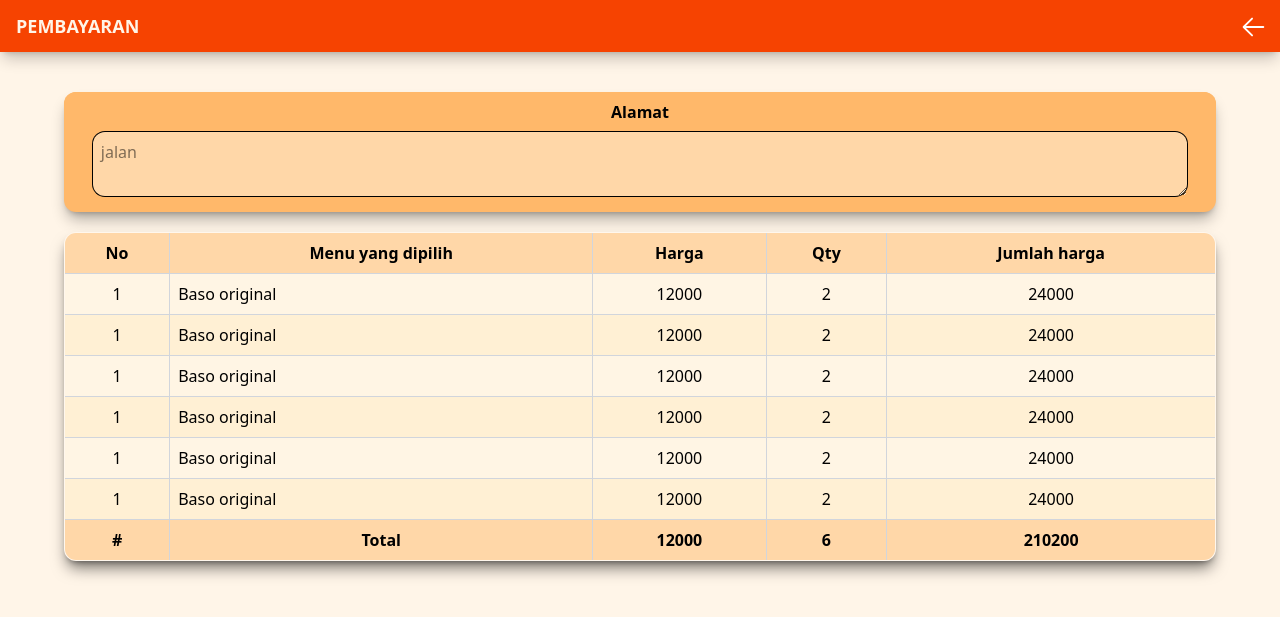
After one commit to virddd/virdshop, a PHP site: page /pages/payment.html in a window 1280 px wide. The commit adds this page. Shown: the top 617 px of the page. Run offline with PHP 8.4, Linux system fonts and the light colour scheme; some libraries are stand-ins or nearby versions.

Commit message:
membuat tampilan halaman pembayaran

```diff
--- a/index.php
+++ b/index.php
@@ -51,6 +51,7 @@
             <div class="absolute group right-0 top-0 m-3 cursor-pointer">
                 <p class="absolute group-hover:text-[#ffeb15] transform translate-y-[2.4px] translate-x-[8.7px] font-semibold text-xs scale-75 text-white  transition-all duration-300 ease-in-out"><?php if(isset($_SESSION['id_user']) != null){if(isset($_SESSION['data_keranjang']) != null && ($_SESSION['data_keranjang']) != 0){echo $_SESSION['data_keranjang'];}} ?></p>
                 <a href="pages/cart.php">
+                    <div class="bg-yellow-400 h-2 w-2 rounded-full absolute -top-0.5 -left-0.5 z-50 animate-ping <?php if(isset($_SESSION['data_keranjang']) == null){ echo 'hidden';} ?>"></div>
                     <svg class="scale-115 saturate-0 brightness-110 group-hover:saturate-100 group-hover:brightness-95 transition-all duration-300 ease-in-out" width="30px" height="30px" viewBox="0 0 24.00 24.00" fill="none" xmlns="http://www.w3.org/2000/svg" stroke="#f7f700">
                         <g id="SVGRepo_bgCarrier" stroke-width="0"/>
                         <g id="SVGRepo_tracerCarrier" stroke-linecap="round" stroke-linejoin="round"/>
--- a/pages/kelola.php
+++ b/pages/kelola.php
@@ -63,14 +63,14 @@
             <form class="flex gap-y-8 flex-col items-center justify-center m-2" action="../service/proses.php" method="POST" id="edit_produk" enctype="multipart/form-data">
                 <input type="hidden" name="id_produk" value="<?php echo $id_produk ?>"/>
                 <input required class="bg-[#fff5e8] px-4 py-2 rounded-2xl w-3xs sm:w-xs md:w-sm lg:w-sm xl:w-sm transition-all duration-300 ease-in-out" type="text" name="nama_produk" id="nama_produk" value="<?php echo $nama_produk; ?>" placeholder="Nama produk">
-                <select class="group cursor-pointer bg-[#fff5e8] px-4 py-2 rounded-2xl w-3xs sm:w-xs md:w-sm lg:w-sm xl:w-sm transition-all duration-300 ease-in-out" name="kategori_produk" id="kategori"required>
+                <select class="appearance-none group cursor-pointer bg-[#fff5e8] px-4 py-2 rounded-2xl w-3xs sm:w-xs md:w-sm lg:w-sm xl:w-sm transition-all duration-300 ease-in-out" name="kategori_produk" id="kategori"required>
                     <!-- <option value="" disabled selected hidden>Pilih kategori...</option>     -->
                     <option class="group-cursor-pointer" value="mie" <?php if($kategori_produk == 'mie'){echo "selected";} ?>>Mie</option>
                     <option class="group-cursor-pointer" value="baso" <?php if($kategori_produk == 'baso'){echo "selected";} ?>>Baso</option>
                     <option class="group-cursor-pointer" value="minuman" <?php if($kategori_produk == 'minuman'){echo "selected";} ?>>Minuman</option>
                 </select>
                 <input required class="bg-[#fff5e8] px-4 py-2 rounded-2xl w-3xs sm:w-xs md:w-sm lg:w-sm xl:w-sm transition-all duration-300 ease-in-out" type="number" name="harga_produk" id="harga_produk" value="<?php echo $harga_produk; ?>" placeholder="Harga">
-                <input <?php if(!isset($_GET['ubah'])){echo 'required';}?> class="bg-[#fff5e8] px-4 py-2 rounded-2xl w-3xs sm:w-xs md:w-sm lg:w-sm xl:w-sm transition-all duration-300 ease-in-out cursor-pointer" type="file" accept="image/*" name="gambar_produk" id="gambar_produk" placeholder="gambar">
+                <input <?php if(!isset($_GET['ubah'])){echo 'required';}?> value="tes" class="bg-[#fff5e8] px-4 py-2 rounded-2xl w-3xs sm:w-xs md:w-sm lg:w-sm xl:w-sm transition-all duration-300 ease-in-out cursor-pointer" type="file" accept="image/*" name="gambar_produk" id="gambar_produk" placeholder="gambar">
                 <?php if(isset($_GET['ubah'])){ ?>
                     <button class="save-button bg-[#fff5e8] py-2 px-14 rounded-2xl cursor-pointer hover:bg-[#d6c3ab] focus:bg-[#d6c3ab] active:bg-[#d6c3ab] transition-all duration-300" type="submit" name="aksi" value="edit" id="buttonSimpan">Simpan</button>
                 <?php } else { ?>
--- /dev/null
+++ b/pages/payment.html
@@ -0,0 +1,106 @@
+<!DOCTYPE html>
+<html lang="en">
+<head>
+    <meta charset="UTF-8">
+    <meta name="viewport" content="width=device-width, initial-scale=1.0">
+    <title>V-Store</title>
+    <link rel="stylesheet" href="src/style.css">
+    <link rel="shortcut icon" href="../assets/img/icon/favicon.ico" type="ico/x-icon">
+    <script src="https://cdn.jsdelivr.net/npm/@tailwindcss/browser@4"></script>
+    <script src="https://cdn.jsdelivr.net/npm/sweetalert2@11"></script>
+</head>
+<body class="bg-[#fff5e8]">
+    <nav class="sticky top-0 shadow-lg/20 z-10">
+        <div class="relative h-13 w-full bg-[#f64301]">
+            <div class="flex items-center h-full mx-4">
+                <h1 class="text-[#fff5e8] font-bold text-lg">PEMBAYARAN</h1>
+            </div>
+            <div class="absolute right-0 top-0 m-3">
+                <a href="cart.php">
+                    <svg class="brightness-100 hover:brightness-80 transition-all duration-300 ease-in-out cursor-pointer" width="30px" height="30px" viewBox="0 0 1024 1024" xmlns="http://www.w3.org/2000/svg"><path fill="#ffffff" d="M224 480h640a32 32 0 1 1 0 64H224a32 32 0 0 1 0-64z"/><path fill="#ffffff" d="m237.248 512 265.408 265.344a32 32 0 0 1-45.312 45.312l-288-288a32 32 0 0 1 0-45.312l288-288a32 32 0 1 1 45.312 45.312L237.248 512z"/></svg>
+                </a>
+            </div>
+        </div>
+    </nav>
+
+
+    <main>
+        <div class="w-full flex flex-col items-center justify-center">
+            <section class="w-[90vw] h-auto shadow-lg/30  rounded-xl overflow-hidden bg-orange-300 mt-10">
+                <div class=" flex flex-col justify-center items-center">
+                    <h1 class="text-center w-full bg-orange-300 font-semibold py-2">Alamat</h1>
+                    <textarea class="p-2 w-[95%] bg-orange-200 rounded-xl ring-1 mb-4" name="alamat" id="alamat" placeholder="jalan"></textarea>
+                </div>
+            </section>
+            <table class="rounded-xl shadow-lg/50 overflow-hidden bg-orange-50 border-collapse border border-[#000000] table-auto w-[90vw] my-5">
+                <thead>
+                    <tr class="bg-orange-200">
+                        <th class="border p-2 border-gray-300 ">No</th>
+                        <th class="border p-2 border-gray-300 ">Menu yang dipilih </th>
+                        <th class="border p-2 border-gray-300 ">Harga</th>
+                        <th class="border p-2 border-gray-300 ">Qty</th>
+                        <th class="border p-2 border-gray-300 ">Jumlah harga</th>
+                    </tr>
+                </thead>
+                <tbody>
+
+                    <tr class="odd:bg-[#fff5e4] even:bg-[#fff0d4] text-center">
+                        <td class="border p-2 border-gray-300 ">1</td>
+                        <td class="border p-2 border-gray-300 text-left">Baso original</td>
+                        <td class="border p-2 border-gray-300 ">12000</td>
+                        <td class="border p-2 border-gray-300 ">2</td>
+                        <td class="border p-2 border-gray-300 ">24000</td>
+                    </tr>
+                    <tr class="odd:bg-[#fff5e4] even:bg-[#fff0d4] text-center">
+                        <td class="border p-2 border-gray-300 ">1</td>
+                        <td class="border p-2 border-gray-300 text-left">Baso original</td>
+                        <td class="border p-2 border-gray-300 ">12000</td>
+                        <td class="border p-2 border-gray-300 ">2</td>
+                        <td class="border p-2 border-gray-300 ">24000</td>
+                    </tr>
+                    <tr class="odd:bg-[#fff5e4] even:bg-[#fff0d4] text-center">
+                        <td class="border p-2 border-gray-300 ">1</td>
+                        <td class="border p-2 border-gray-300 text-left">Baso original</td>
+                        <td class="border p-2 border-gray-300 ">12000</td>
+                        <td class="border p-2 border-gray-300 ">2</td>
+                        <td class="border p-2 border-gray-300 ">24000</td>
+                    </tr>
+                    <tr class="odd:bg-[#fff5e4] even:bg-[#fff0d4] text-center">
+                        <td class="border p-2 border-gray-300 ">1</td>
+                        <td class="border p-2 border-gray-300 text-left">Baso original</td>
+                        <td class="border p-2 border-gray-300 ">12000</td>
+                        <td class="border p-2 border-gray-300 ">2</td>
+                        <td class="border p-2 border-gray-300 ">24000</td>
+                    </tr>
+                    <tr class="odd:bg-[#fff5e4] even:bg-[#fff0d4] text-center">
+                        <td class="border p-2 border-gray-300 ">1</td>
+                        <td class="border p-2 border-gray-300 text-left">Baso original</td>
+                        <td class="border p-2 border-gray-300 ">12000</td>
+                        <td class="border p-2 border-gray-300 ">2</td>
+                        <td class="border p-2 border-gray-300 ">24000</td>
+                    </tr>
+                    <tr class="odd:bg-[#fff5e4] even:bg-[#fff0d4] text-center">
+                        <td class="border p-2 border-gray-300 ">1</td>
+                        <td class="border p-2 border-gray-300 text-left">Baso original</td>
+                        <td class="border p-2 border-gray-300 ">12000</td>
+                        <td class="border p-2 border-gray-300 ">2</td>
+                        <td class="border p-2 border-gray-300 ">24000</td>
+                    </tr>
+
+
+                </tbody>
+                <tfoot>
+                    <tr class="bg-orange-200">
+                        <th class="border p-2 border-gray-300 ">#</th>
+                        <th class="border p-2 border-gray-300 ">Total</th>
+                        <th class="border p-2 border-gray-300 ">12000</th>
+                        <th class="border p-2 border-gray-300 ">6</th>
+                        <th class="border p-2 border-gray-300 ">210200</th>
+                    </tr>
+                </tfoot>
+            </div>
+        </main>
+
+        <!-- <?php include '../src/copyright.html'; ?> -->
+    </body>
+    </html>
```
Also changed, not shown: pages/admin.php (+6 -6 lines), pages/payment.php (deleted, +0 -28 lines).
